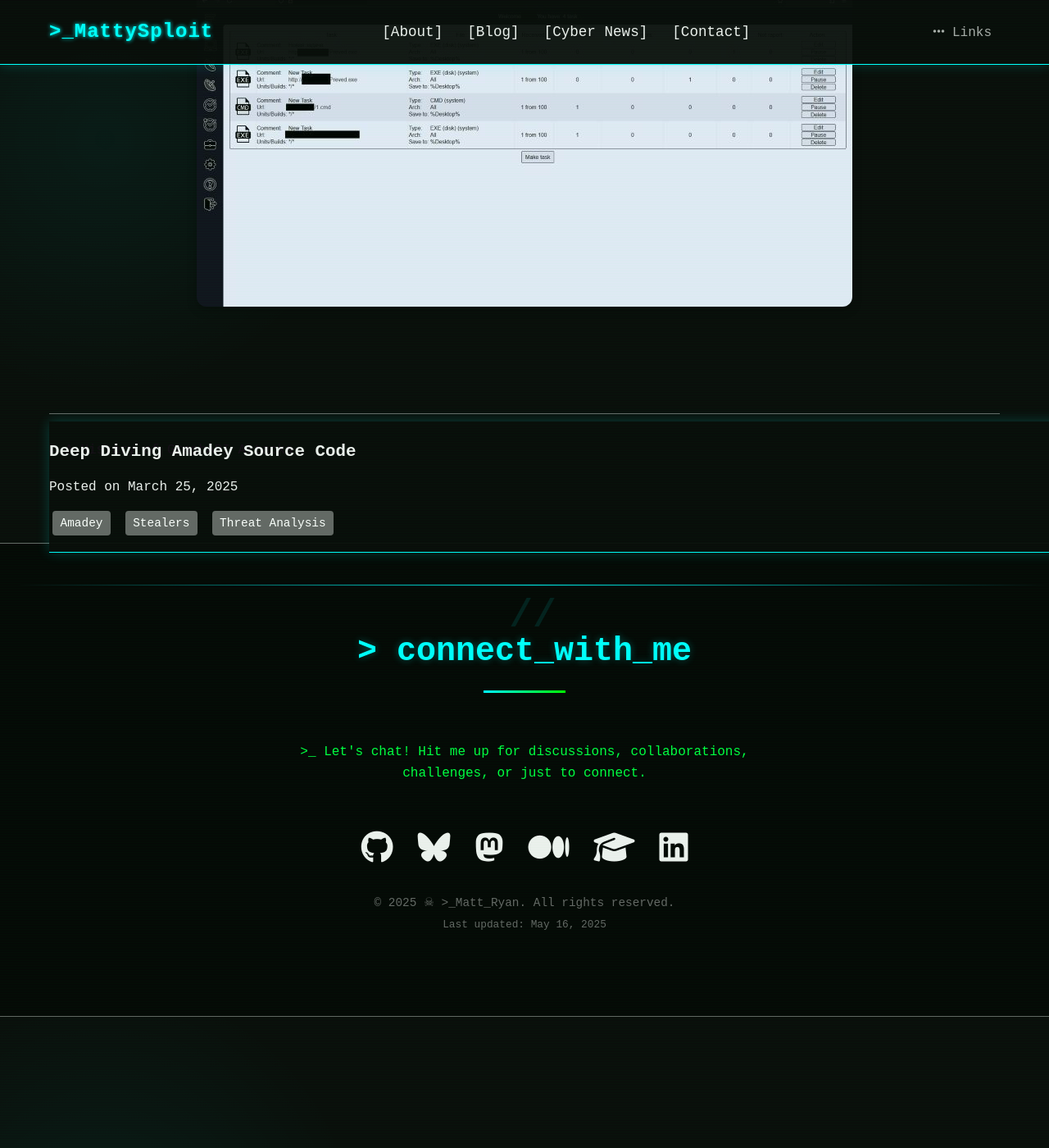
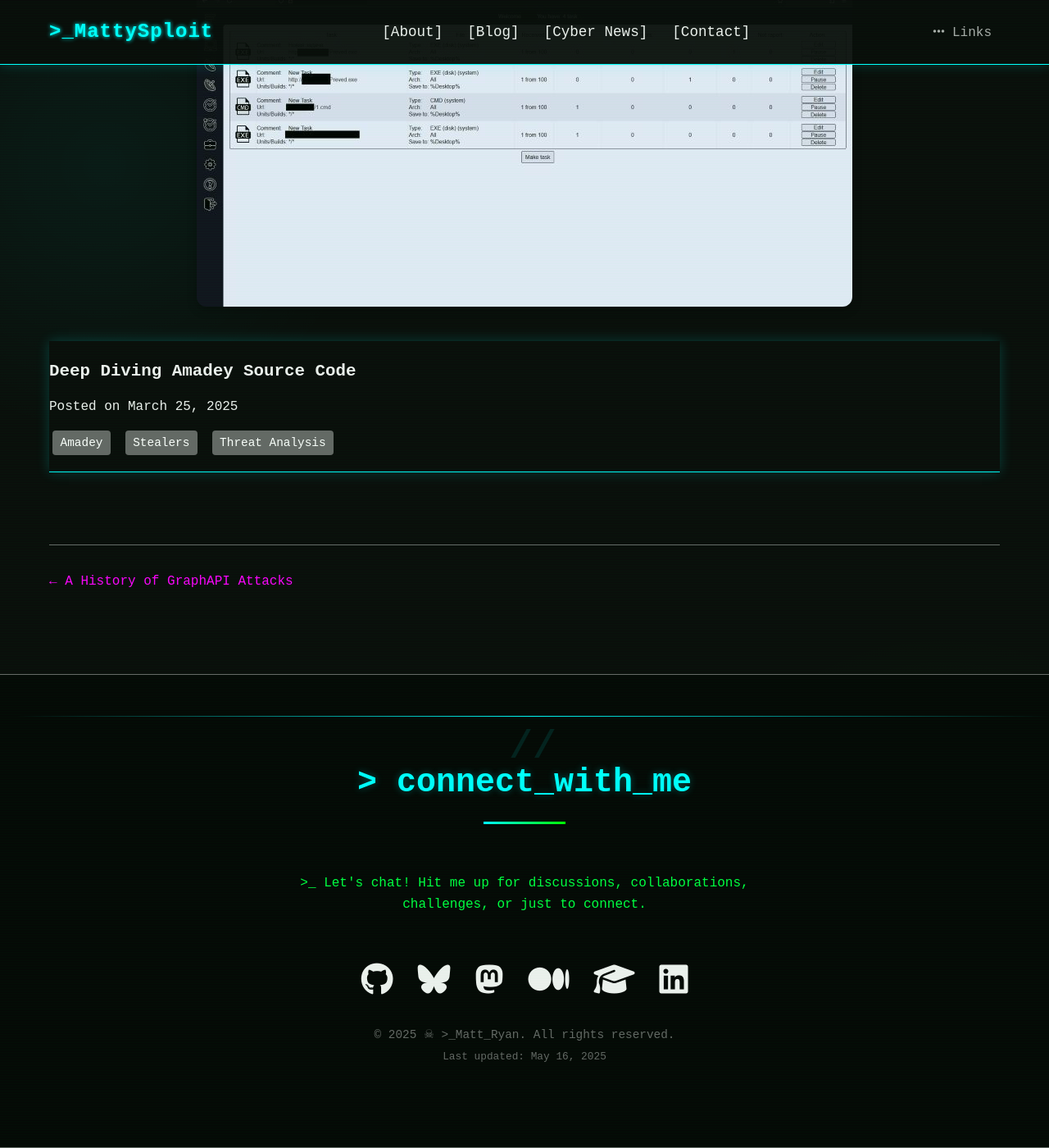
Before and after one commit to CTI-Buddy/cti-buddy.github.io, a Jekyll site: the page built from _posts/2025-03-01-amadey.md, in a window 1280 px wide and 1400 px high, scrolled down 98 px. Shown: the whole window at 82% size. Built offline with Jekyll 4.4.1, drawn with Linux system fonts in a browser that asks for light colours; before the commit the page ends 1338 px from its top, so only the background shows below that.

Commit message:
Update style.css

```diff
--- a/assets/css/style.css
+++ b/assets/css/style.css
@@ -470,6 +470,13 @@
         }
 
 /* Single Post Page Styles */
+
+/* Ensure post title/header is not sticky */
+
+.post-header {
+  position: static;
+}
+
 .post-image-container {
   text-align: center;
   margin-bottom: 2rem;
```
